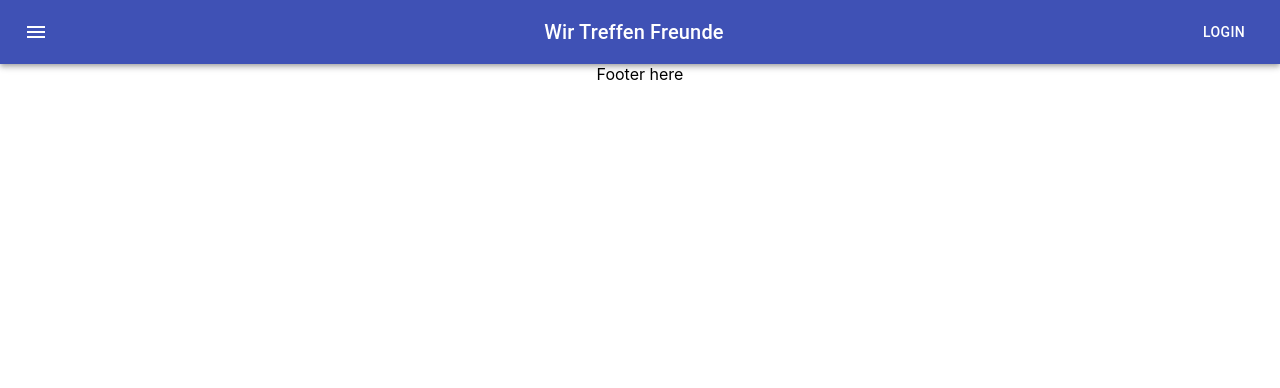
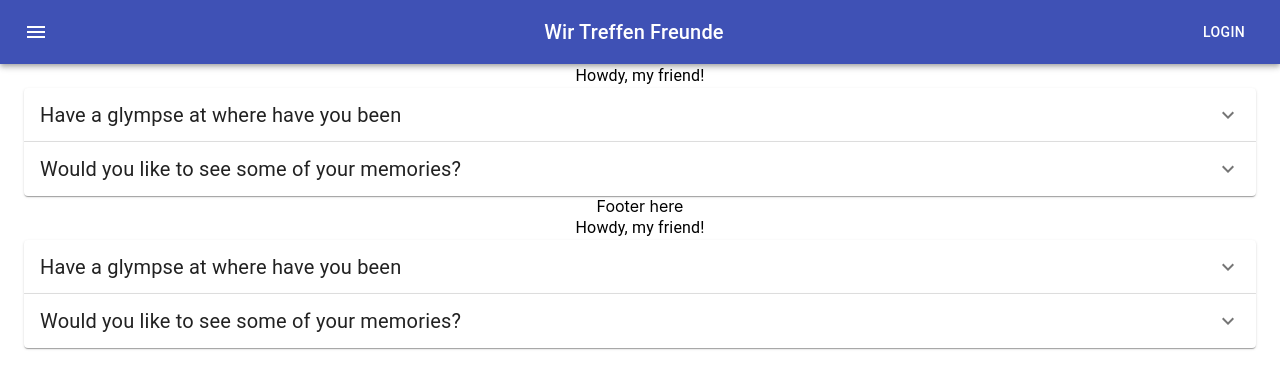
Before and after one commit to wirTreffenFreunde/wtf-frontend, a React (Create React App) app: page /myAccount in a window 1280 px wide. Shown: the top 388 px of the page. Built offline with nearby package versions, Linux system fonts and the light colour scheme.

Commit message:
myAccount page created

```diff
--- a/src/Layout/Copyright.js
+++ b/src/Layout/Copyright.js
@@ -1,4 +1,3 @@
-
 import Link from '@material-ui/core/Link';
 import Typography from '@material-ui/core/Typography';
 
--- a/src/Layout/useStyles.js
+++ b/src/Layout/useStyles.js
@@ -3,21 +3,32 @@ import { makeStyles } from '@material-ui/core/styles';
 const useStyles = makeStyles((theme) => ({
   paper: {
     marginTop: theme.spacing(8),
-        display: 'flex',
-        flexDirection: 'column',
-        alignItems: 'center'
+    display: "flex",
+    flexDirection: "column",
+    alignItems: "center",
   },
   avatar: {
     margin: theme.spacing(1),
-        backgroundColor: theme.palette.secondary.main
+    backgroundColor: theme.palette.secondary.main,
   },
   form: {
-        width: '100%', //Fix IE 11 issue.
-        marginTop: theme.spacing(3, 0, 2)
+    width: "100%", //Fix IE 11 issue.
+    marginTop: theme.spacing(3, 0, 2),
   },
   submit: {
-        margin: theme.spacing(3, 0, 2)
-    }
+    margin: theme.spacing(3, 0, 2),
+  },
+  root: {
+    width: "100%",
+  },
+  heading: {
+    fontSize: theme.typography.pxToRem(20),
+    fontWeight: theme.typography.fontWeightRegular,
+  },
+  accordionList: {
+    width: "100%",
+    backgroundColor: theme.palette.background.paper,
+  },
 }));
 
 
--- a/src/components/App.js
+++ b/src/components/App.js
@@ -19,11 +19,12 @@ function App() {
           <Route exact path="/">
             <InputContainer />
           </Route>
-
           <Route exact path="/">
             <InfoContainer />
           </Route>
-
+          <Route path="/myAccount">
+            <MyAccount />
+          </Route>
           <Route exact path="/login">
             <LogIn />
           </Route>
@@ -33,6 +34,7 @@ function App() {
         </Switch>
       </Router>
       <Footer />
+      <MyAccount />
     </div>
   );
 }
--- a/src/components/MyAccount.js
+++ b/src/components/MyAccount.js
@@ -1,3 +1,84 @@
+import React from "react";
+import Container from "@material-ui/core/Container";
+import Typography from "@material-ui/core/Typography";
+import Accordion from "@material-ui/core/Accordion";
+import AccordionSummary from "@material-ui/core/AccordionSummary";
+import AccordionDetails from "@material-ui/core/AccordionDetails";
+import ExpandMoreIcon from "@material-ui/icons/ExpandMore";
+import List from "@material-ui/core/List";
+import ListItem from "@material-ui/core/ListItem";
+import ListItemText from "@material-ui/core/ListItemText";
+import useStyles from "../Layout/useStyles";
+
 export default function MyAccount() {
-  return "My Account";
+  const classes = useStyles();
+  const [selectedIndex, setSelectedIndex] = React.useState(1);
+
+  const handleListItemClick = (event, index) => {
+    setSelectedIndex(index);
+  };
+
+  return (
+    <Container component="main">
+      <Typography>Howdy, my friend!</Typography>
+      <div className={classes.root}>
+        <Accordion>
+          <AccordionSummary
+            expandIcon={<ExpandMoreIcon />}
+            aria-controls="panel1a-content"
+            id="panel1a-header"
+          >
+            <Typography className={classes.heading}>
+              Have a glympse at where have you been
+            </Typography>
+          </AccordionSummary>
+          <AccordionDetails>
+            <div className={classes.accordionList}>
+              <List component="nav">
+                <ListItem
+                  button
+                  selected={selectedIndex === 0}
+                  onClick={(event) => handleListItemClick(event, 0)}
+                >
+                  <ListItemText primary="MyFirstTrip" />
+                </ListItem>
+                <ListItem
+                  button
+                  selected={selectedIndex === 1}
+                  onClick={(event) => handleListItemClick(event, 1)}
+                >
+                  <ListItemText primary="MySecondTrip" />
+                </ListItem>
+                <ListItem
+                  button
+                  selected={selectedIndex === 2}
+                  onClick={(event) => handleListItemClick(event, 2)}
+                >
+                  <ListItemText primary="MyThirdTrip" />
+                </ListItem>
+              </List>
+            </div>
+          </AccordionDetails>
+        </Accordion>
+        <Accordion>
+          <AccordionSummary
+            expandIcon={<ExpandMoreIcon />}
+            aria-controls="panel2a-content"
+            id="panel2a-header"
+          >
+            <Typography className={classes.heading}>
+              Would you like to see some of your memories?
+            </Typography>
+          </AccordionSummary>
+          <AccordionDetails>
+            <Typography>
+              Lorem ipsum dolor sit amet, consectetur adipiscing elit.
+              Suspendisse malesuada lacus ex, sit amet blandit leo lobortis
+              eget.
+            </Typography>
+          </AccordionDetails>
+        </Accordion>
+      </div>
+    </Container>
+  );
 }
```
Lines whose indentation alone changed are shown as unchanged.
